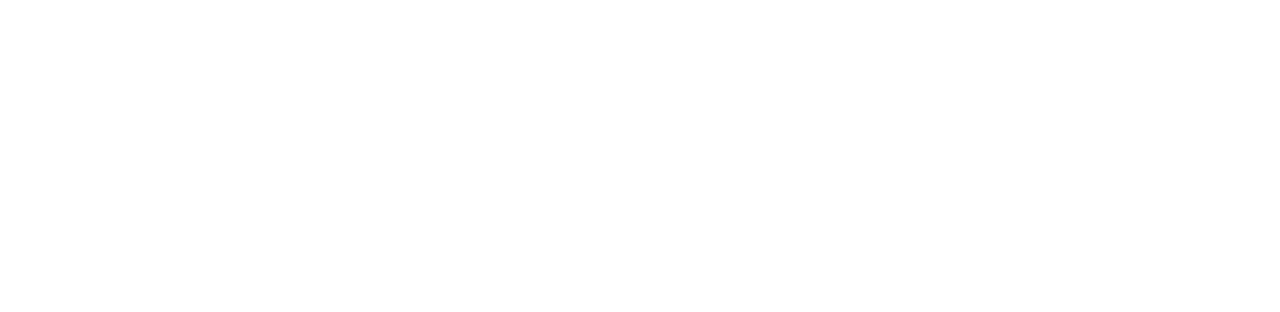
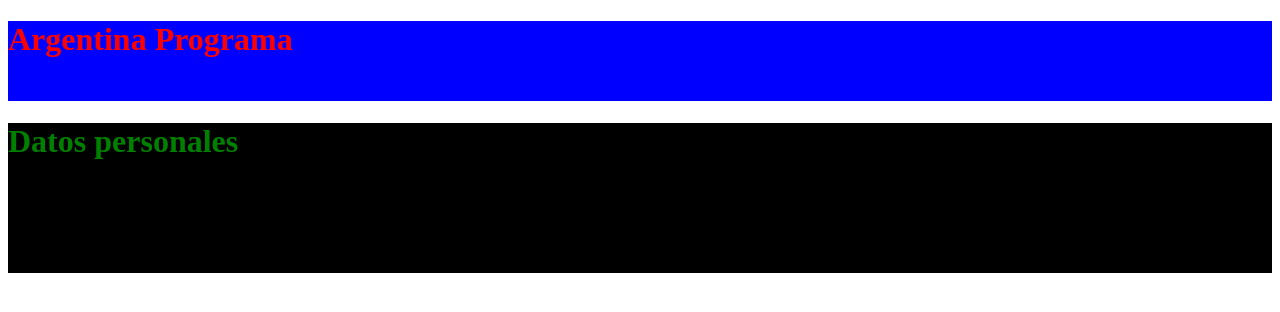
Before and after one commit to GonzaloYustos/MaquetadoDesafio2, a plain HTML site: page index.html in a window 1280 px wide. Drawn offline with Linux system fonts and the light colour scheme.

Commit message:
agrego css a la carpeta

```diff
--- /dev/null
+++ b/css/styles.css
@@ -0,0 +1,11 @@
+#encabezado {
+    color : red ;
+    background-color: blue;
+    height: 80px;
+}
+
+#datos {
+    color : green ;
+    background-color: black;
+    height: 150px;
+}
--- a/index.html
+++ b/index.html
@@ -5,8 +5,14 @@
     <meta http-equiv="X-UA-Compatible" content="IE=edge">
     <meta name="viewport" content="width=device-width, initial-scale=1.0">
     <title>Document</title>
+    <link rel="stylesheet" href="css/styles.css">
 </head>
 <body>
-
+    <div id="encabezado">
+        <h1>Argentina Programa</h1>
+    </div>
+    <div id="datos">
+        <h1>Datos personales</h1>
+    </div>
 </body>
 </html>
```
